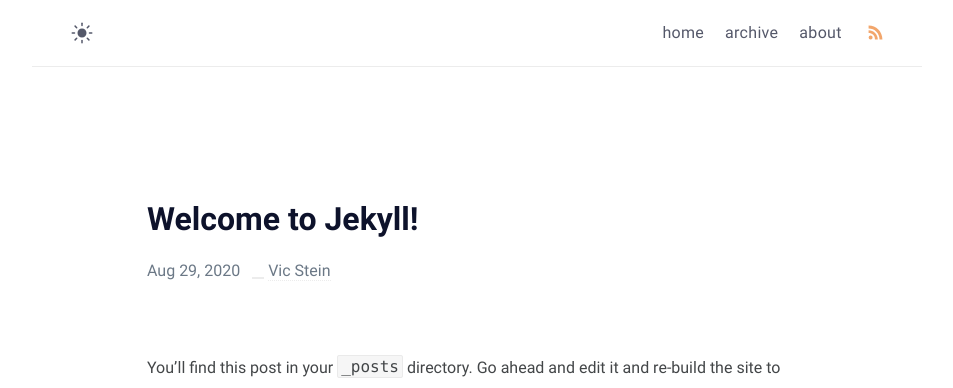
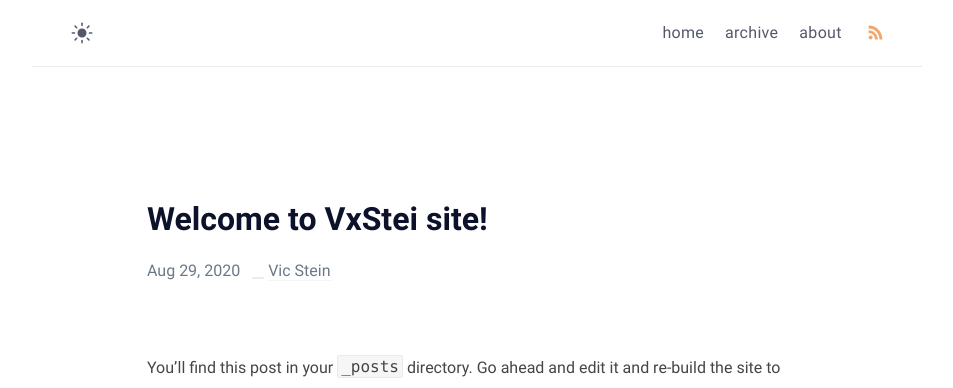
Before and after one commit to vxstein/vxstein.github.io, a Jekyll site: the page built from _posts/welcome-to-jekyll/2020-08-29-welcome-to-jekyll.md, in a window 1280 px wide. Shown: the top 388 px of the page, without its empty margins (163-1116 px from the left). Built offline with Jekyll 4.4.1, drawn with Linux system fonts in a browser that asks for light colours.

Commit message:
2020-08-29-welcome-to-jekyll.md: updated title

```diff
--- a/_posts/welcome-to-jekyll/2020-08-29-welcome-to-jekyll.md
+++ b/_posts/welcome-to-jekyll/2020-08-29-welcome-to-jekyll.md
@@ -1,7 +1,7 @@
 ---
 layout: post
-title:  "Welcome to Jekyll!"
-date:   2020-08-29 09:29:20 +0700
+title: Welcome to VxStei site!
+date: '2020-08-29 09:29:20 +0700'
 categories: jekyll update
 ---
 You’ll find this post in your `_posts` directory. Go ahead and edit it and re-build the site to see your changes. You can rebuild the site in many different ways, but the most common way is to run `jekyll serve`, which launches a web server and auto-regenerates your site when a file is updated.
```
